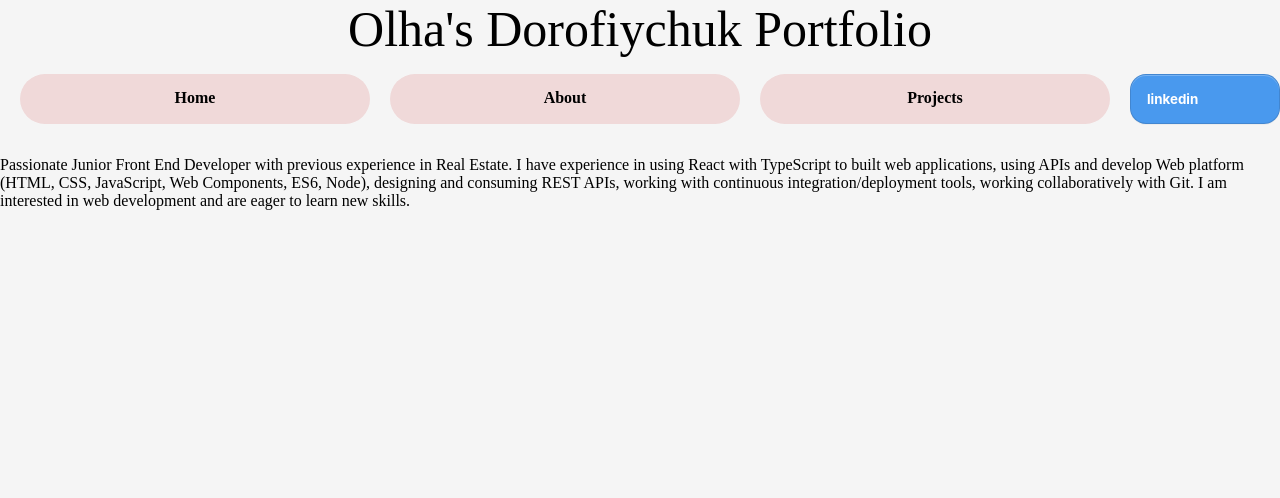
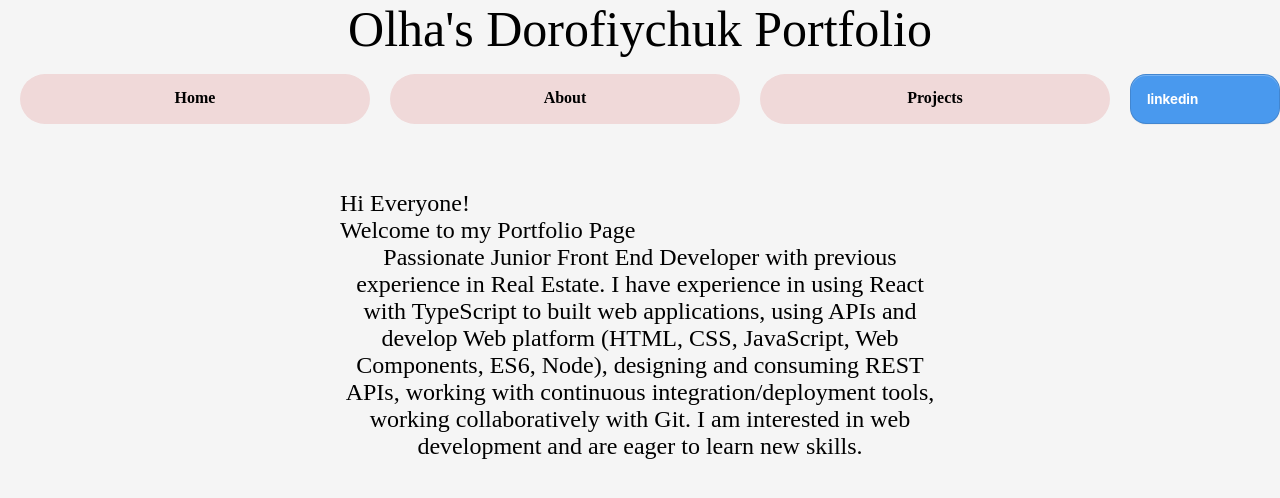
Before and after one commit to OlhaDorofiychuk/my-portfolio, a React (Create React App) app: page /about in a window 1280 px wide. Shown: the top 498 px of the page. Built offline with nearby package versions, Linux system fonts and the light colour scheme.

Commit message:
wrapper added

```diff
--- a/src/App.css
+++ b/src/App.css
@@ -73,3 +73,24 @@ a {
   padding-top: 15px;
   border-radius: 20px;
 }
+.about-container{
+  display: grid;
+  grid-template-columns: 0,5fr 2fr 0,5fr;
+  grid-template-rows: auto;
+  row-gap: 20px;
+  text-align: center;
+}
+.about {
+  display: flex;
+  align-self: center;
+  justify-items: center;
+  text-align: center;
+  width: 600px;
+  font-size: x-large;
+  margin: 0;
+}
+
+
+.content-wrapper {
+  margin: 50px auto;
+}
--- a/src/components/About.js
+++ b/src/components/About.js
@@ -1,9 +1,13 @@
 export const About =()=>{
     return (
-        <div>
-             <p>Passionate Junior Front End Developer with previous experience in Real Estate.
+        <div className="about-container">
+            <div className="content-wrapper">
+             <p className="about">Hi Everyone!</p>
+             <p className="about">Welcome to my Portfolio Page</p>
+             <p className="about">Passionate Junior Front End Developer with previous experience in Real Estate.
 I have experience in using React with TypeScript to built web applications, using APIs and develop Web platform (HTML, CSS, JavaScript, Web Components, ES6, Node), designing and consuming REST APIs, working with continuous integration/deployment tools, working collaboratively with Git.
  I am interested in web development and are eager to learn new skills.</p>
+ </div>
         </div>
     )
 }
--- a/src/components/Projects.js
+++ b/src/components/Projects.js
@@ -4,9 +4,9 @@ export const Projects=()=>{
     return(
         <div className='progects-container'>
 
-                <div className="project">
+                <div className="project project-wrapper">
                     <span className="project-title">Whatch-it</span>
-                    <div className="description">A simple yet aesthetically pleasing app to search and display movies by using TMDB API. User can search movies by name orgenre and change color scheme from neutral grey to bright blue gradient.
+                    <div className="description">A simple yet aesthetically pleasing app to search and display movies by using TMDB API. User can search movies by name. As well posible to change color scheme from neutral grey to bright blue gradient. When user hoover over film card, smooth annimation provides a fill description.
 
 </div>
 <div className='screenshot-row-first'>
@@ -24,8 +24,7 @@ export const Projects=()=>{
 
                     <div className="project">
                     <span className="project-title">My Weather</span>
-                    <div className="description">Easy to navigate app to check weather. User can search disired city and see a current weather and a week forecast below. Forecast is expandeble on click, providing more details if needed, but  by using TMDB API. User can search movies by name orgenre and change color scheme from neutral grey to bright blue gradient.
-
+                    <div className="description">Easy to navigate app to check weather. User can search disired city and see a current weather and a week forecast below. Forecast is expandeble on click, providing more details if needed. App usses two API databases to provide data.
 </div>
 <div className='screenshot-row-second'></div>
 <img className="screenshot" src="./fourth.png" alt="screenshot"/>
--- a/src/components/projects.css
+++ b/src/components/projects.css
@@ -1,9 +1,10 @@
 .progects-container {
     color: antiquewhite;
 }
-.project{
-    width: auto;
-}
+
+.project-wrapper {
+    margin: 20px auto;
+    }
 .project-title{
     font-weight: 700;
 }
@@ -13,10 +14,16 @@
     font-family: sans-serif;
     padding: 15px
 }
-/* .screenshot-row{
-    display: grid;
-} */
 
 .screenshot {
     width: 700px;
 }
+
+.screenshot-row-first {
+    display: flex;
+    column-gap: 20px;
+    margin: 20px auto;
+    padding-left: 20px;
+
+
+}
```
